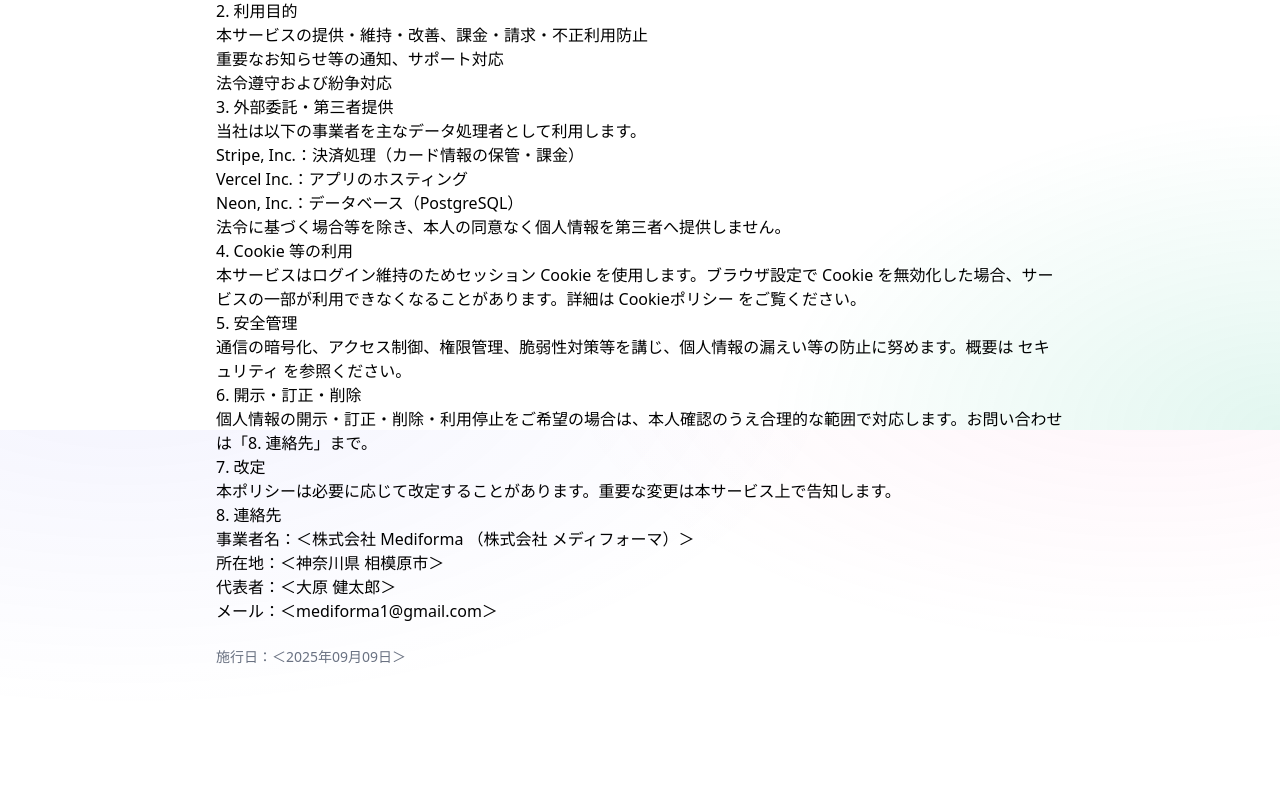
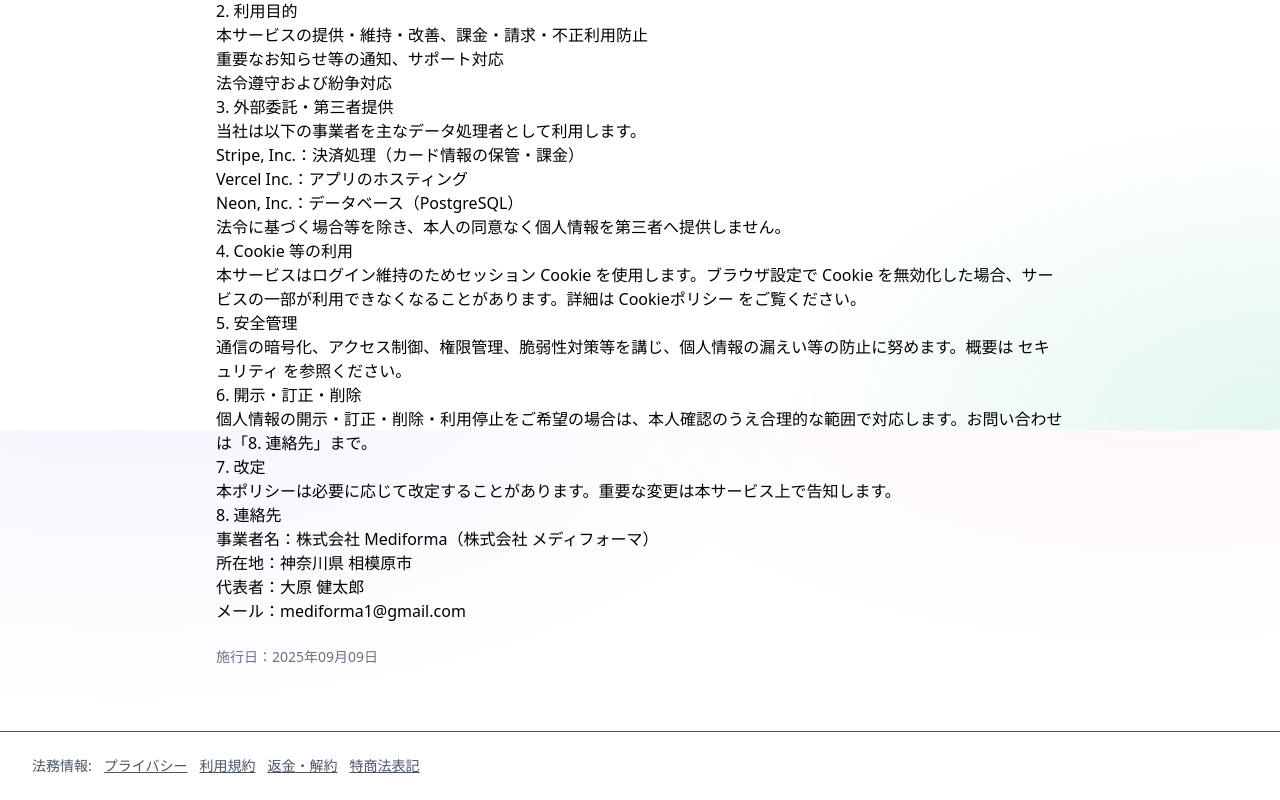
Before and after one commit to kentaro23/pt-fbs-app, a Next.js app: page /legal/privacy in a window 1280 px wide. Shown: the part 370-1170 px from the top of the page. Before the commit the page ends 1101 px from the top, so only its background shows below. Built offline with nearby package versions, Linux system fonts and the light colour scheme.

Commit message:
chore(legal): 〈〉プレースホルダを実データに置換・全ページフッターに法務リンクを常設

```diff
--- a/src/app/layout.tsx
+++ b/src/app/layout.tsx
@@ -65,6 +65,15 @@
         <main className="container-app py-6">
           {children}
         </main>
+        <footer className="border-t py-6 text-sm text-gray-600">
+          <div className="container-app flex flex-wrap items-center gap-3">
+            <span>法務情報:</span>
+            <Link href="/legal/privacy" className="underline">プライバシー</Link>
+            <Link href="/legal/terms" className="underline">利用規約</Link>
+            <Link href="/legal/refunds" className="underline">返金・解約</Link>
+            <Link href="/legal/tokushoho" className="underline">特商法表記</Link>
+          </div>
+        </footer>
       </body>
     </html>
   );
--- a/src/app/legal/privacy/page.tsx
+++ b/src/app/legal/privacy/page.tsx
@@ -43,12 +43,12 @@
       <p>本ポリシーは必要に応じて改定することがあります。重要な変更は本サービス上で告知します。</p>
 
       <h3>8. 連絡先</h3>
-      <p>事業者名：＜株式会社 Mediforma （株式会社 メディフォーマ）＞<br/>
-         所在地：＜神奈川県 相模原市＞<br/>
-         代表者：＜大原 健太郎＞<br/>
-         メール：＜mediforma1@gmail.com＞</p>
+      <p>事業者名：株式会社 Mediforma（株式会社 メディフォーマ）<br/>
+         所在地：神奈川県 相模原市<br/>
+         代表者：大原 健太郎<br/>
+         メール：mediforma1@gmail.com</p>
 
-      <p className="text-sm text-gray-500 mt-6">施行日：＜2025年09月09日＞</p>
+      <p className="text-sm text-gray-500 mt-6">施行日：2025年09月09日</p>
     </>
   );
 }
--- a/src/app/legal/refunds/page.tsx
+++ b/src/app/legal/refunds/page.tsx
@@ -21,7 +21,7 @@
       <p>トライアルを提供する場合は、期間終了時に自動的に課金が開始されます。開始前に解約した場合、料金は発生しません。</p>
 
       <h3>4. お問い合わせ</h3>
-      <p>返金・解約に関するお問い合わせ先：＜mediforma1@gmail.com＞</p>
+      <p>返金・解約に関するお問い合わせ先：mediforma1@gmail.com</p>
     </>
   );
 }
--- a/src/app/legal/terms/page.tsx
+++ b/src/app/legal/terms/page.tsx
@@ -4,7 +4,7 @@
   return (
     <>
       <h2>利用規約</h2>
-      <p>この利用規約（以下「本規約」）は、＜株式会社 Mediforma＞（以下「当社」）が提供する「FBS App」（以下「本サービス」）の利用条件を定めるものです。ユーザーは、本規約に同意のうえ本サービスを利用するものとします。</p>
+      <p>この利用規約（以下「本規約」）は、株式会社 Mediforma（以下「当社」）が提供する「FBS App」（以下「本サービス」）の利用条件を定めるものです。ユーザーは、本規約に同意のうえ本サービスを利用するものとします。</p>
 
       <h3>1. アカウント</h3>
       <ul>
@@ -35,9 +35,9 @@
       <p>当社は、当社の故意または重過失による場合を除き、利用に伴う損害について責任を負いません。</p>
 
       <h3>7. 準拠法・裁判管轄</h3>
-      <p>本規約は日本法に準拠し、紛争は＜東京地方裁判所＞を第一審の専属的合意管轄裁判所とします。</p>
+      <p>本規約は日本法に準拠し、紛争は東京地方裁判所を第一審の専属的合意管轄裁判所とします。</p>
 
-      <p className="text-sm text-gray-500 mt-6">施行日：＜2025年09月09日＞</p>
+      <p className="text-sm text-gray-500 mt-6">施行日：2025年09月09日</p>
     </>
   );
 }
--- a/src/app/legal/tokushoho/page.tsx
+++ b/src/app/legal/tokushoho/page.tsx
@@ -6,10 +6,10 @@
       <h2>特定商取引法に基づく表記</h2>
       <table>
         <tbody>
-          <tr><td>販売業者</td><td>＜株式会社 Mediforma＞</td></tr>
-          <tr><td>運営責任者</td><td>＜大原 健太郎＞</td></tr>
-          <tr><td>所在地</td><td>＜神奈川県 相模原市</td></tr>
-          <tr><td>連絡先</td><td>＜mediforma1@gmail.com＞（※お問い合わせはメールで承ります）</td></tr>
+          <tr><td>販売業者</td><td>株式会社 Mediforma</td></tr>
+          <tr><td>運営責任者</td><td>大原 健太郎</td></tr>
+          <tr><td>所在地</td><td>神奈川県 相模原市</td></tr>
+          <tr><td>連絡先</td><td>mediforma1@gmail.com（※お問い合わせはメールで承ります）</td></tr>
           <tr><td>販売価格</td><td>各プランのページ・アプリ内に記載（消費税込）</td></tr>
           <tr><td>商品代金以外の必要料金</td><td>インターネット接続に係る通信料等</td></tr>
           <tr><td>支払方法</td><td>クレジットカード（Stripe 決済）</td></tr>
```
